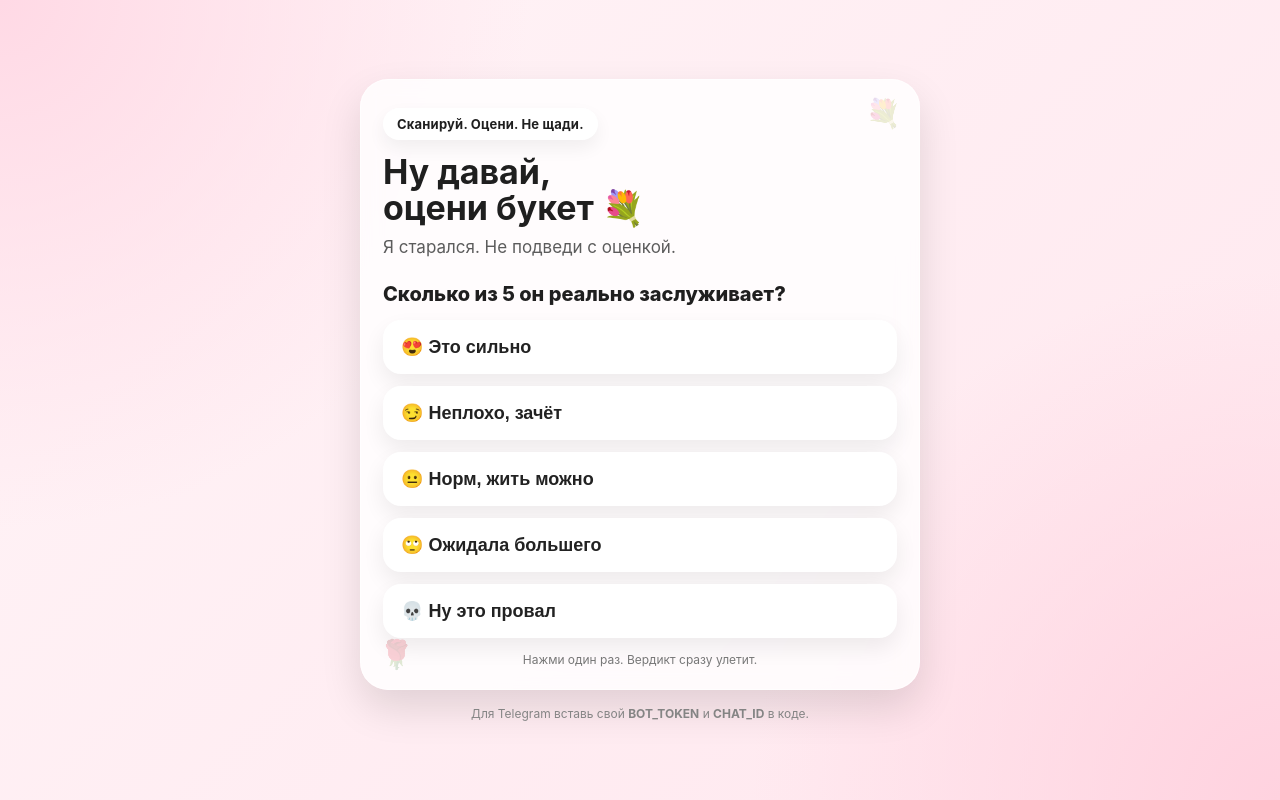
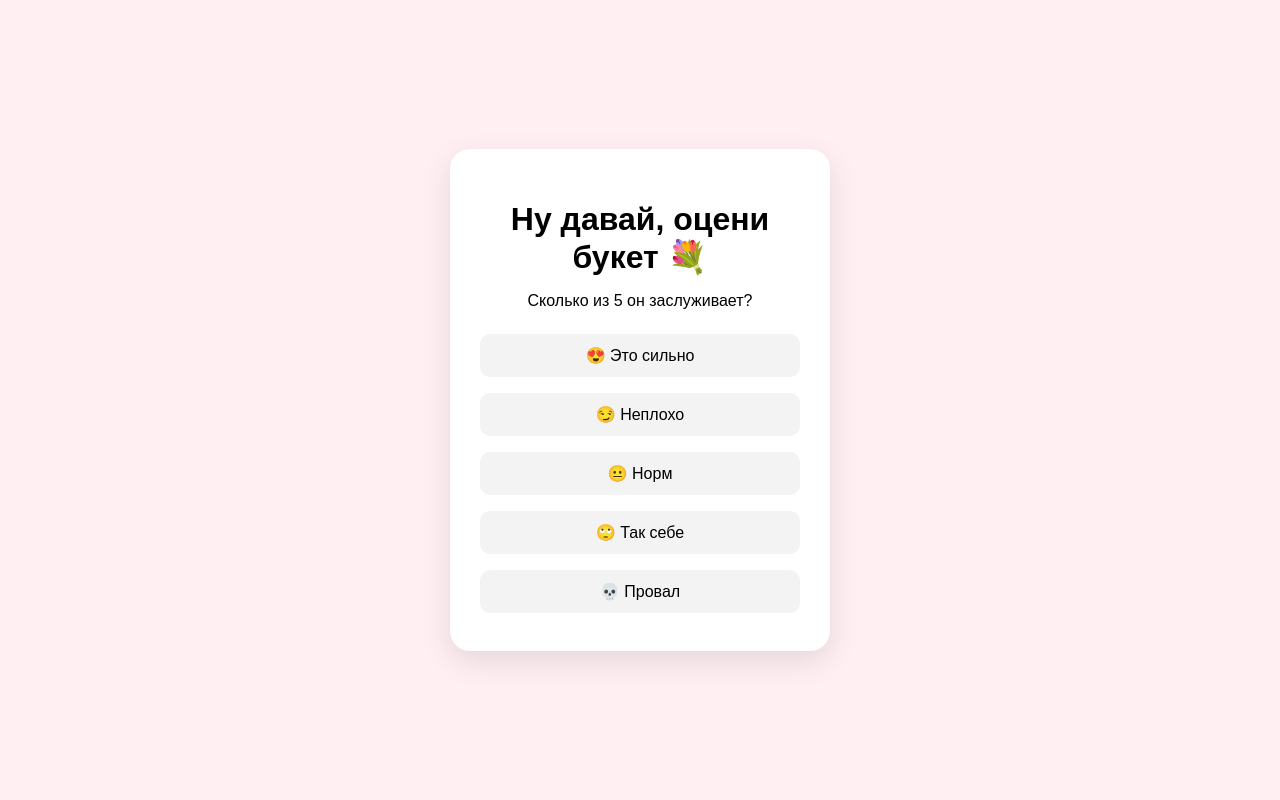
Before and after one commit to Pamir-04/bouquet, a plain HTML site: page index.html in a window 1280 px wide. Drawn offline with Linux system fonts and the light colour scheme.

Commit message:
Update index.html

```diff
--- a/index.html
+++ b/index.html
@@ -1,213 +1,94 @@
 <!DOCTYPE html>
 <html lang="ru">
 <head>
-  <meta charset="UTF-8" />
-  <meta name="viewport" content="width=device-width, initial-scale=1.0" />
+  <meta charset="UTF-8">
+  <meta name="viewport" content="width=device-width, initial-scale=1.0">
   <title>Оцени букет</title>
+
   <style>
-    :root{
-      --bg1:#fff4f7;
-      --bg2:#ffe7ee;
-      --card:#ffffffcc;
-      --text:#1f1f1f;
-      --muted:#5c5c5c;
-      --shadow:0 18px 40px rgba(0,0,0,.12);
-      --border:rgba(255,255,255,.65);
+    body {
+      margin: 0;
+      font-family: Arial, sans-serif;
+      background: #ffeef2;
+      display: flex;
+      align-items: center;
+      justify-content: center;
+      height: 100vh;
     }
-    *{box-sizing:border-box}
-    body{
-      margin:0;
-      min-height:100vh;
-      font-family: Inter, Arial, sans-serif;
-      color:var(--text);
-      background:
-        radial-gradient(circle at top left, #ffd9e5 0%, transparent 35%),
-        radial-gradient(circle at bottom right, #ffd2df 0%, transparent 35%),
-        linear-gradient(135deg, var(--bg1), var(--bg2));
-      display:flex;
-      align-items:center;
-      justify-content:center;
-      padding:24px;
+
+    .card {
+      background: white;
+      padding: 30px;
+      border-radius: 20px;
+      width: 320px;
+      text-align: center;
+      box-shadow: 0 10px 30px rgba(0,0,0,0.1);
     }
-    .wrap{
-      width:100%;
-      max-width:560px;
+
+    h1 {
+      margin-bottom: 10px;
     }
-    .card{
-      background:var(--card);
-      backdrop-filter: blur(10px);
-      border:1px solid var(--border);
-      border-radius:28px;
-      box-shadow:var(--shadow);
-      padding:28px 22px 22px;
-      position:relative;
-      overflow:hidden;
+
+    button {
+      width: 100%;
+      margin: 8px 0;
+      padding: 12px;
+      border: none;
+      border-radius: 10px;
+      font-size: 16px;
+      cursor: pointer;
+      background: #f3f3f3;
     }
-    .badge{
-      display:inline-block;
-      padding:8px 14px;
-      border-radius:999px;
-      background:#fff;
-      font-size:13px;
-      font-weight:700;
-      letter-spacing:.2px;
-      box-shadow:0 8px 18px rgba(0,0,0,.06);
-      margin-bottom:14px;
+
+    button:hover {
+      background: #e6e6e6;
     }
-    h1{
-      margin:0 0 10px;
-      font-size:34px;
-      line-height:1.05;
-    }
-    .sub{
-      margin:0 0 22px;
-      font-size:17px;
-      line-height:1.45;
-      color:var(--muted);
-    }
-    .question{
-      font-size:20px;
-      font-weight:800;
-      margin:0 0 14px;
-    }
-    .buttons{
-      display:grid;
-      gap:12px;
-    }
-    button{
-      width:100%;
-      border:none;
-      border-radius:18px;
-      padding:16px 18px;
-      text-align:left;
-      font-size:18px;
-      font-weight:700;
-      background:#fff;
-      color:#222;
-      box-shadow:0 10px 22px rgba(0,0,0,.07);
-      cursor:pointer;
-      transition:transform .12s ease, box-shadow .12s ease, background .12s ease;
-    }
-    button:hover{
-      transform:translateY(-1px);
-      box-shadow:0 14px 24px rgba(0,0,0,.10);
-      background:#fffafb;
-    }
-    button:active{ transform:translateY(0); }
-    .small{
-      margin-top:14px;
-      color:#777;
-      font-size:12px;
-      text-align:center;
-    }
-    .thanks{
-      display:none;
-      text-align:center;
-      padding:18px 8px 4px;
-      animation:fade .25s ease;
-    }
-    .thanks.show{display:block}
-    .thanks h2{
-      margin:0 0 10px;
-      font-size:30px;
-      line-height:1.1;
-    }
-    .thanks p{
-      margin:0;
-      font-size:18px;
-      color:var(--muted);
-      line-height:1.45;
-    }
-    .footer{
-      margin-top:16px;
-      text-align:center;
-      font-size:12px;
-      color:#8b8b8b;
-    }
-    .heart{
-      position:absolute;
-      font-size:28px;
-      opacity:.18;
-      user-select:none;
-    }
-    .h1{top:16px; right:18px}
-    .h2{bottom:18px; left:18px}
-    @keyframes fade{
-      from{opacity:0; transform:translateY(6px)}
-      to{opacity:1; transform:translateY(0)}
-    }
-    @media (max-width:480px){
-      .card{padding:24px 18px 20px}
-      h1{font-size:30px}
-      .question{font-size:18px}
-      button{font-size:17px}
+
+    #thanksScreen {
+      display: none;
     }
   </style>
 </head>
+
 <body>
-  <div class="wrap">
+
 <div class="card">
-      <div class="heart h1">💐</div>
-      <div class="heart h2">🌹</div>
 
   <div id="ratingScreen">
-        <div class="badge">Сканируй. Оцени. Не щади.</div>
-        <h1>Ну давай,<br>оцени букет 💐</h1>
-        <p class="sub">Я старался. Не подведи с оценкой.</p>
-        <div class="question">Сколько из 5 он реально заслуживает?</div>
+    <h1>Ну давай, оцени букет 💐</h1>
+    <p>Сколько из 5 он заслуживает?</p>
 
-        <div class="buttons">
-          <button onclick="sendRating(5, '😍 Это сильно')">😍 Это сильно</button>
-          <button onclick="sendRating(4, '😏 Неплохо, зачёт')">😏 Неплохо, зачёт</button>
-          <button onclick="sendRating(3, '😐 Норм, жить можно')">😐 Норм, жить можно</button>
-          <button onclick="sendRating(2, '🙄 Ожидала большего')">🙄 Ожидала большего</button>
-          <button onclick="sendRating(1, '💀 Ну это провал')">💀 Ну это провал</button>
+    <button onclick="sendRating(5,'😍 Это сильно')">😍 Это сильно</button>
+    <button onclick="sendRating(4,'😏 Неплохо')">😏 Неплохо</button>
+    <button onclick="sendRating(3,'😐 Норм')">😐 Норм</button>
+    <button onclick="sendRating(2,'🙄 Так себе')">🙄 Так себе</button>
+    <button onclick="sendRating(1,'💀 Провал')">💀 Провал</button>
   </div>
 
-        <div class="small">Нажми один раз. Вердикт сразу улетит.</div>
+  <div id="thanksScreen">
+    <h2>Принято 😎</h2>
+    <p>Твой вердикт зафиксирован</p>
   </div>
 
-      <div id="thanksScreen" class="thanks">
-        <h2>Принято.</h2>
-        <p>Твой вердикт зафиксирован 😎</p>
-      </div>
-    </div>
-
-    <div class="footer">
-      Для Telegram вставь свой <b>BOT_TOKEN</b> и <b>CHAT_ID</b> в коде.
-    </div>
 </div>
 
 <script>
-    // ====== ВСТАВЬ СВОИ ДАННЫЕ TELEGRAM ======
   const BOT_TOKEN = "8762087875:AAHF_EWDWHnLVzm8RfeRcT6O9jDG2QrU6MY";
   const CHAT_ID = "803409577";
-    // ========================================
 
   let sent = false;
-
-    function getQueryParam(name) {
-      const url = new URL(window.location.href);
-      return url.searchParams.get(name) || "";
-    }
 
   function sendRating(score, label) {
     if (sent) return;
     sent = true;
 
     document.getElementById("ratingScreen").style.display = "none";
-  document.getElementById("thanksScreen").classList.add("show");
-
-  const source = getQueryParam("src");
-  const note = getQueryParam("note");
-  const time = new Date().toLocaleString("ru-RU");
+    document.getElementById("thanksScreen").style.display = "block";
 
     const text =
-`💐 Новая оценка букета
-
-Оценка: ${score}/5
-Вариант: ${label}
-Время: ${time}${source ? "\nИсточник: " + source : ""}${note ? "\nЗаметка: " + note : ""}`;
+      "💐 Оценка букета\n\n" +
+      "Оценка: " + score + "/5\n" +
+      "Комментарий: " + label;
 
     const url =
       "https://api.telegram.org/bot" + BOT_TOKEN +
@@ -216,30 +97,8 @@
 
     const img = new Image();
     img.src = url;
-}`;
-
-      if (
-        BOT_TOKEN &&
-        CHAT_ID &&
-        BOT_TOKEN !== "8762087875:AAHF_EWDWHnLVzm8RfeRcT6O9jDG2QrU6MY" &&
-        CHAT_ID !== "803409577"
-      ) {
-        try {
-          await fetch(`https://api.telegram.org/bot${BOT_TOKEN}/sendMessage`, {
-            method: "POST",
-            headers: {"Content-Type":"application/json"},
-            body: JSON.stringify({
-              chat_id: CHAT_ID,
-              text: text
-            })
-          });
-        } catch (e) {
-          console.log("Telegram send error:", e);
-        }
-      } else {
-        console.log("Telegram is not configured. Message:", text);
-      }
   }
 </script>
+
 </body>
 </html>
```
Lines whose indentation alone changed are shown as unchanged.
